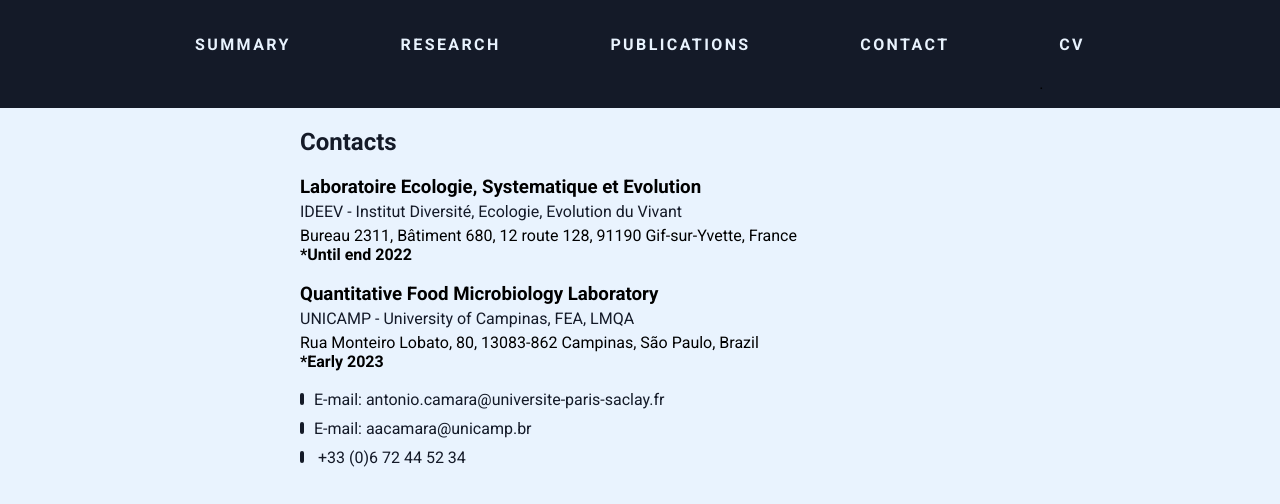
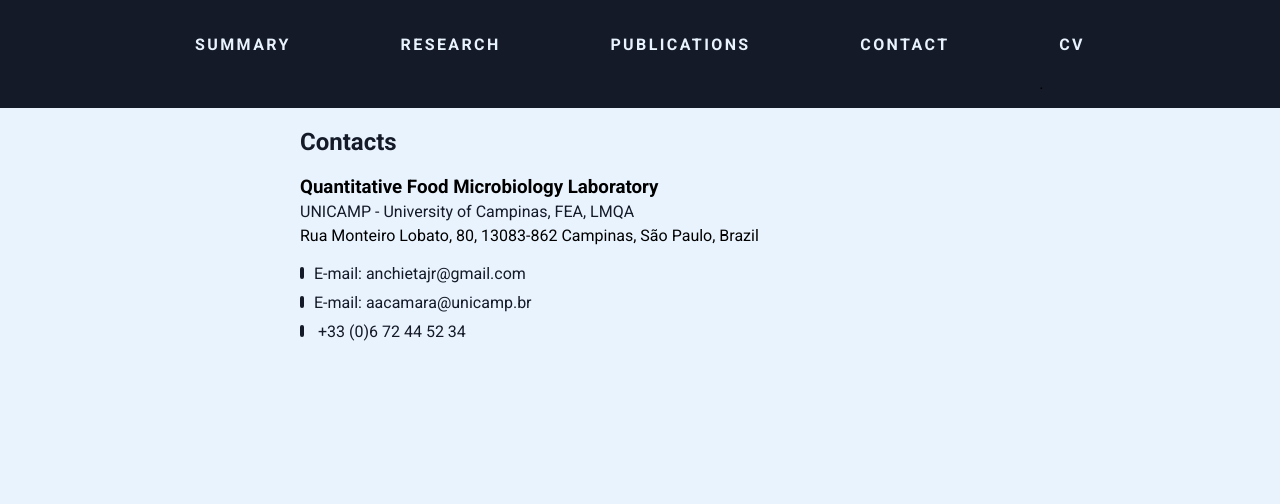
Before and after one commit to aacamarajr/aacamarajr.github.io, a plain HTML site: page contato.html in a window 1280 px wide. Shown: the top 504 px of the page. Drawn offline with Linux system fonts and the light colour scheme.

Commit message:
Update contato.html

```diff
--- a/contato.html
+++ b/contato.html
@@ -29,20 +29,17 @@
         <main class="container2">
             <article>
                 <h2 class="sub-title">Contacts</h2>
-                <h3>Laboratoire Ecologie, Systematique et Evolution</h3>
-                  <p><font size="3">IDEEV - Institut Diversité, Ecologie, Evolution du Vivant</p></font>
-                  <font size="3">Bureau 2311, Bâtiment 680, 12 route 128, 91190 Gif-sur-Yvette, France</font>
-                  <p><h4>*Until end 2022</h4></p>
+
 
                 <p><h3>Quantitative Food Microbiology Laboratory</h3>
                   <p><font size="3">UNICAMP - University of Campinas, FEA, LMQA</p></font>
                   <font size="3">Rua Monteiro Lobato, 80, 13083-862 Campinas, São Paulo, Brazil</font>
-                  <p><h4>*Early 2023</h4></p>
+
                 </p>
 
                   <p>
                     <ul>
-                      <li class="li-ornament"><a class="contact-link" href="mailto: antonio.camara@universite-paris-saclay.fr">E-mail: antonio.camara@universite-paris-saclay.fr</a class="contato-link"></li>
+                      <li class="li-ornament"><a class="contact-link" href="mailto: anchietajr@gmail.com">E-mail: anchietajr@gmail.com</a class="contato-link"></li>
                         <li class="li-ornament"><a class="contact-link" href="mailto: aacamara@unicamp.br">E-mail: aacamara@unicamp.br</a class="contato-link"></li>
                           <li class="li-ornament"><a class="contact-link" href="tel:+33 (0)6 72 44 52 34"> +33 (0)6 72 44 52 34</a></li>
                     </ul>
```
